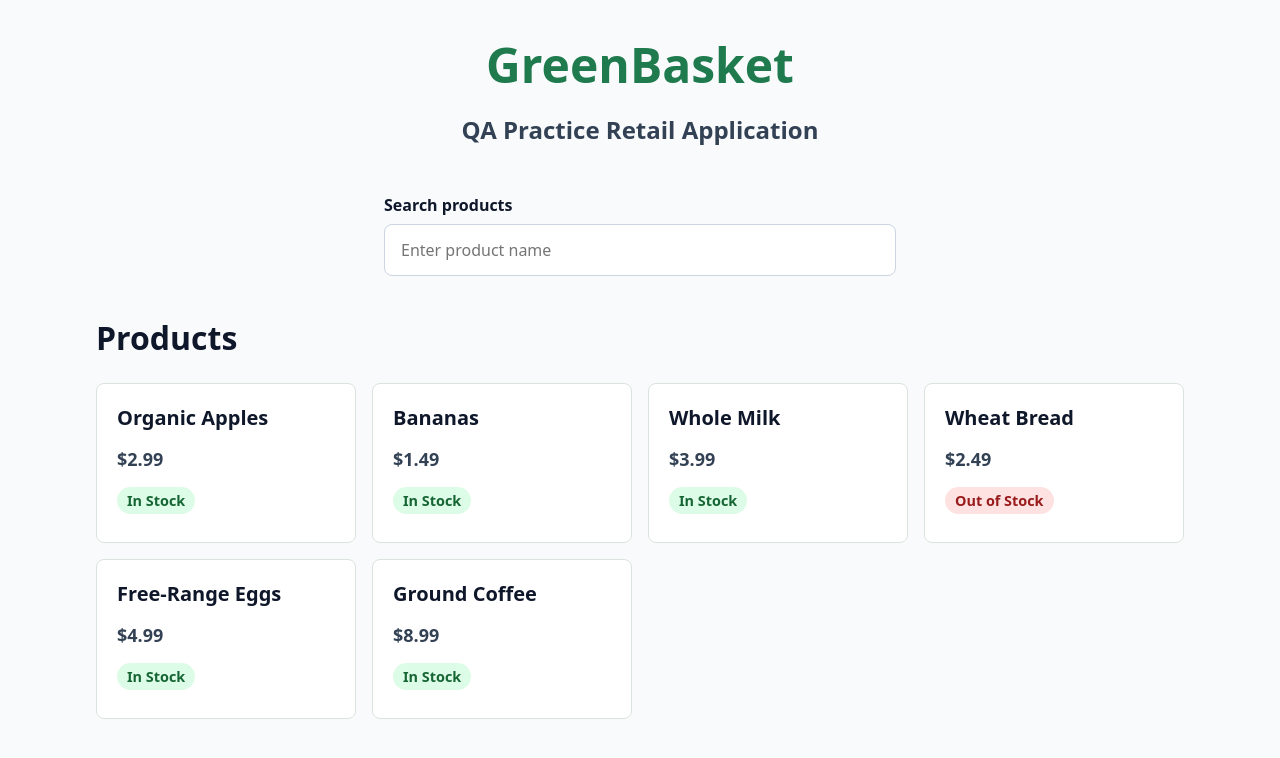
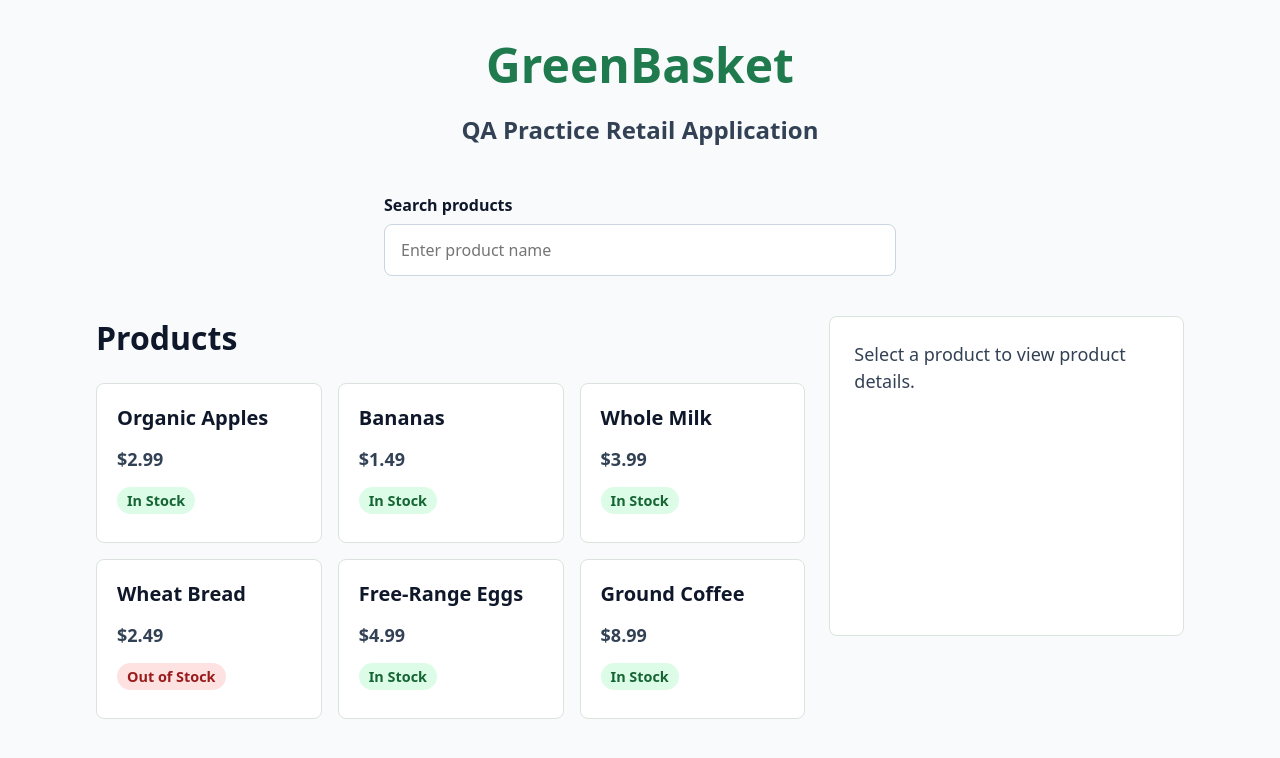
Before and after one commit to padikaha/qa-practice-retail-app, a React (Vite) app in the folder frontend/: page / in a window 1280 px wide. Shown: the top 758 px of the page. Built offline with nearby package versions, Linux system fonts and the light colour scheme.

Commit message:
Sprint 5: Add product details panel

```diff
--- a/frontend/src/App.css
+++ b/frontend/src/App.css
@@ -57,6 +57,13 @@
   color: #0f172a;
 }
 
+.catalog-layout {
+  display: grid;
+  grid-template-columns: minmax(0, 2fr) minmax(18rem, 1fr);
+  gap: 1.5rem;
+  align-items: start;
+}
+
 .product-grid {
   display: grid;
   grid-template-columns: repeat(auto-fit, minmax(14rem, 1fr));
@@ -69,6 +76,23 @@
   border: 1px solid #dbe4dc;
   border-radius: 8px;
   background: #ffffff;
+  cursor: pointer;
+  transition:
+    border-color 160ms ease,
+    background-color 160ms ease,
+    box-shadow 160ms ease;
+}
+
+.product-card:hover,
+.product-card:focus {
+  border-color: #1f7a4d;
+  outline: none;
+  box-shadow: 0 0 0 3px #dcfce7;
+}
+
+.product-card--selected {
+  border-color: #1f7a4d;
+  background: #f0fdf4;
 }
 
 .product-card h3 {
@@ -113,3 +137,75 @@
   font-size: 1.125rem;
   text-align: center;
 }
+
+.product-details {
+  min-height: 20rem;
+  padding: 1.5rem;
+  border: 1px solid #dbe4dc;
+  border-radius: 8px;
+  background: #ffffff;
+}
+
+.product-details h2 {
+  margin: 0 0 1.25rem;
+  color: #0f172a;
+  font-size: 1.5rem;
+}
+
+.product-details dl {
+  margin: 0;
+}
+
+.product-details div {
+  padding: 1rem 0;
+  border-top: 1px solid #e2e8f0;
+}
+
+.product-details div:first-child {
+  border-top: 0;
+  padding-top: 0;
+}
+
+.product-details dt {
+  margin-bottom: 0.25rem;
+  color: #64748b;
+  font-size: 0.875rem;
+  font-weight: 700;
+}
+
+.product-details dd {
+  margin: 0;
+  color: #0f172a;
+  line-height: 1.5;
+}
+
+.product-details__empty {
+  margin: 0;
+  color: #334155;
+  font-size: 1.125rem;
+  line-height: 1.5;
+}
+
+.product-details__status {
+  display: inline-block;
+  padding: 0.25rem 0.625rem;
+  border-radius: 999px;
+  font-size: 0.9rem;
+  font-weight: 700;
+}
+
+.product-details__status--in-stock {
+  background: #dcfce7;
+  color: #166534;
+}
+
+.product-details__status--out-of-stock {
+  background: #fee2e2;
+  color: #991b1b;
+}
+
+@media (max-width: 820px) {
+  .catalog-layout {
+    grid-template-columns: 1fr;
+  }
+}
--- a/frontend/src/App.jsx
+++ b/frontend/src/App.jsx
@@ -2,10 +2,12 @@ import { useState } from 'react'
 import './App.css'
 import SearchBar from './components/SearchBar.jsx'
 import ProductList from './components/ProductList.jsx'
+import ProductDetails from './components/ProductDetails.jsx'
 import { products } from './data/products.js'
 
 function App() {
   const [searchText, setSearchText] = useState('')
+  const [selectedProduct, setSelectedProduct] = useState(null)
 
   const normalizedSearchText = searchText.trim().toLowerCase()
   const filteredProducts = normalizedSearchText
@@ -23,10 +25,18 @@ function App() {
 
       <SearchBar searchText={searchText} onSearchChange={setSearchText} />
 
-      <section className="products-section" aria-labelledby="products-heading">
-        <h2 id="products-heading">Products</h2>
-        <ProductList products={filteredProducts} />
-      </section>
+      <div className="catalog-layout">
+        <section className="products-section" aria-labelledby="products-heading">
+          <h2 id="products-heading">Products</h2>
+          <ProductList
+            products={filteredProducts}
+            selectedProductId={selectedProduct?.id}
+            onProductSelect={setSelectedProduct}
+          />
+        </section>
+
+        <ProductDetails selectedProduct={selectedProduct} />
+      </div>
     </main>
   )
 }
--- a/frontend/src/components/ProductCard.jsx
+++ b/frontend/src/components/ProductCard.jsx
@@ -1,10 +1,22 @@
-function ProductCard({ product }) {
+function ProductCard({ product, isSelected, onSelect }) {
   const statusClassName = product.inStock
     ? 'product-card__status product-card__status--in-stock'
     : 'product-card__status product-card__status--out-of-stock'
+  const cardClassName = isSelected
+    ? 'product-card product-card--selected'
+    : 'product-card'
 
   return (
-    <article className="product-card">
+    <article
+      className={cardClassName}
+      onClick={() => onSelect(product)}
+      tabIndex="0"
+      onKeyDown={(event) => {
+        if (event.key === 'Enter' || event.key === ' ') {
+          onSelect(product)
+        }
+      }}
+    >
       <h3>{product.name}</h3>
       <p className="product-card__price">{product.price}</p>
       <p className={statusClassName}>{product.availability}</p>
--- /dev/null
+++ b/frontend/src/components/ProductDetails.jsx
@@ -0,0 +1,51 @@
+function ProductDetails({ selectedProduct }) {
+  if (!selectedProduct) {
+    return (
+      <aside className="product-details">
+        <p className="product-details__empty">
+          Select a product to view product details.
+        </p>
+      </aside>
+    )
+  }
+
+  const statusClassName = selectedProduct.inStock
+    ? 'product-details__status product-details__status--in-stock'
+    : 'product-details__status product-details__status--out-of-stock'
+
+  return (
+    <aside className="product-details">
+      <h2>Product Details</h2>
+      <dl>
+        <div>
+          <dt>Product Name</dt>
+          <dd>{selectedProduct.name}</dd>
+        </div>
+        <div>
+          <dt>Price</dt>
+          <dd>{selectedProduct.price}</dd>
+        </div>
+        <div>
+          <dt>Category</dt>
+          <dd>{selectedProduct.category}</dd>
+        </div>
+        <div>
+          <dt>SKU</dt>
+          <dd>{selectedProduct.sku}</dd>
+        </div>
+        <div>
+          <dt>Stock Status</dt>
+          <dd>
+            <span className={statusClassName}>{selectedProduct.availability}</span>
+          </dd>
+        </div>
+        <div>
+          <dt>Description</dt>
+          <dd>{selectedProduct.description}</dd>
+        </div>
+      </dl>
+    </aside>
+  )
+}
+
+export default ProductDetails
--- a/frontend/src/components/ProductList.jsx
+++ b/frontend/src/components/ProductList.jsx
@@ -1,6 +1,6 @@
 import ProductCard from './ProductCard.jsx'
 
-function ProductList({ products }) {
+function ProductList({ products, selectedProductId, onProductSelect }) {
   if (products.length === 0) {
     return <p className="no-products">No products found.</p>
   }
@@ -8,7 +8,12 @@ function ProductList({ products }) {
   return (
     <div className="product-grid">
       {products.map((product) => (
-        <ProductCard key={product.id} product={product} />
+        <ProductCard
+          key={product.id}
+          product={product}
+          isSelected={product.id === selectedProductId}
+          onSelect={onProductSelect}
+        />
       ))}
     </div>
   )
--- a/frontend/src/data/products.js
+++ b/frontend/src/data/products.js
@@ -3,42 +3,60 @@ export const products = [
     id: 1,
     name: 'Organic Apples',
     price: '$2.99',
+    category: 'Produce',
+    sku: 'GB-APL-001',
     availability: 'In Stock',
     inStock: true,
+    description: 'Fresh organic apples sold by the pound for everyday snacking and baking.',
   },
   {
     id: 2,
     name: 'Bananas',
     price: '$1.49',
+    category: 'Produce',
+    sku: 'GB-BAN-002',
     availability: 'In Stock',
     inStock: true,
+    description: 'Ripe bananas sold by the bunch, suitable for breakfast, snacks, and smoothies.',
   },
   {
     id: 3,
     name: 'Whole Milk',
     price: '$3.99',
+    category: 'Dairy',
+    sku: 'GB-MLK-003',
     availability: 'In Stock',
     inStock: true,
+    description: 'One gallon of whole milk for cooking, cereal, coffee, and daily household use.',
   },
   {
     id: 4,
     name: 'Wheat Bread',
     price: '$2.49',
+    category: 'Bakery',
+    sku: 'GB-BRD-004',
     availability: 'Out of Stock',
     inStock: false,
+    description: 'Soft sliced wheat bread for sandwiches and toast, currently unavailable.',
   },
   {
     id: 5,
     name: 'Free-Range Eggs',
     price: '$4.99',
+    category: 'Dairy',
+    sku: 'GB-EGG-005',
     availability: 'In Stock',
     inStock: true,
+    description: 'A dozen free-range eggs for breakfast meals, baking, and cooking.',
   },
   {
     id: 6,
     name: 'Ground Coffee',
     price: '$8.99',
+    category: 'Beverages',
+    sku: 'GB-COF-006',
     availability: 'In Stock',
     inStock: true,
+    description: 'Medium roast ground coffee for a smooth daily brew at home.',
   },
 ]
```
